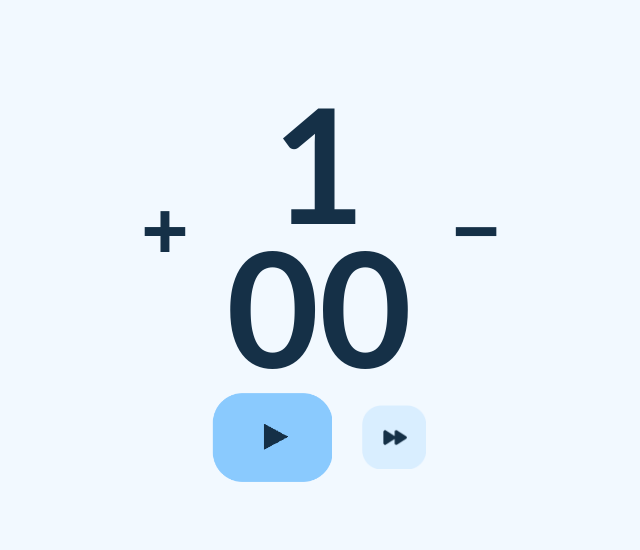
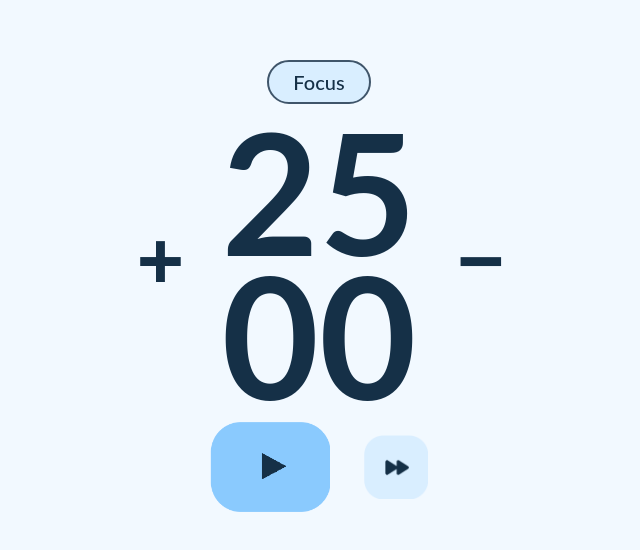
Before and after one commit to imedfan/pomodorin, a website: page index.html in a window 1280 px wide. Shown: the part 114-664 px from the top of the page, without its empty margins (321-961 px from the left). Drawn offline with Linux system fonts and the light colour scheme.

Commit message:
add steps

```diff
--- a/index.html
+++ b/index.html
@@ -7,6 +7,11 @@
     <link rel="stylesheet" href="styles.css"> <!-- Подключите ваш CSS файл здесь -->
 </head>
 <body>
+  <div class="no-select" id="steps_container">
+    <div class="no-select" id="steps">
+      <a onclick="changeSteps()" id = "changeSteps">Focus</a>
+    </div>
+  </div>
     <div class="no-select" id="clock_block">
       <a onclick='up()' id='up'>+</a>
       <div class="no-select" id="clock">
--- a/script.js
+++ b/script.js
@@ -1,5 +1,20 @@
 let timerStatus = false;
 let intervalId;
+let steps = {
+  FOCUS: 'Focus',
+  SHORTBREAK: 'Short Break',
+  LONGBREAK: 'Long Break',
+}
+
+let stepsPeriod = {
+  FOCUS: 1500,
+  SHORTBREAK: 300,
+  LONGBREAK: 900,
+}
+
+function getKeysByValue(obj, value) {
+  return Object.keys(obj).filter(key => obj[key] === value);
+}
 
 function formatNumber(number) {
   return (number < 10) ? `0${number}` : number;
@@ -7,10 +22,10 @@ function formatNumber(number) {
 
 function setTimer(timerValue) {
   const defaultValue = 1500;
-  let defaultMin = Math.floor(defaultValue/60);
+  let defaultMin = formatNumber(Math.floor(defaultValue/60));
   let defaultSec = formatNumber(defaultValue%60);
 
-  let valueMin = Math.floor(timerValue/60);
+  let valueMin = formatNumber(Math.floor(timerValue/60));
   let valueSec = formatNumber(timerValue%60);
 
   if (typeof timerValue != "undefined") {
@@ -22,6 +37,22 @@ function setTimer(timerValue) {
   }
 }
 
+function changeSteps(){
+  let defaultStep = steps.FOCUS;
+  let currentlyStep = document.getElementById('changeSteps').innerHTML;
+  if (currentlyStep === steps.FOCUS) {
+    document.getElementById('changeSteps').innerHTML = steps.SHORTBREAK;
+    setTimer(stepsPeriod.SHORTBREAK);
+  } else if (currentlyStep === steps.SHORTBREAK) {
+    document.getElementById('changeSteps').innerHTML = steps.LONGBREAK;
+    setTimer(stepsPeriod.LONGBREAK);
+  } else if (currentlyStep === steps.LONGBREAK) {
+    document.getElementById('changeSteps').innerHTML = steps.FOCUS;
+    setTimer(stepsPeriod.FOCUS);
+  }
+}
+
+//TODO: сделать через setTimer()
 function up() {
   let timerValue = document.getElementById("time").innerHTML;
   if (timerValue < 60) {
@@ -89,4 +120,4 @@ function start(timerStatus, intervalId) {
   console.log(intervalId);
 }
 
-setTimer(60);
+setTimer(1500);
--- a/styles.css
+++ b/styles.css
@@ -15,6 +15,34 @@ body {
   width: 100vw;
   grid-gap: 15px;
   align-content:center;
+}
+
+#steps_container {
+  display: flex;
+  align-items: center;
+  justify-content: space-evenly;
+}
+
+#steps {
+  font-family: "Lato", sans-serif;
+  /* width: 11vw; */
+  height: 5vh;
+  text-align: center;
+  display: inline-flex;
+  white-space: nowrap;
+  font-size: 2.5vh;
+  align-items: center;
+  justify-content: space-evenly;
+  color: #153047;
+  font-weight: 550;
+  background-color: #d9eeff;
+  border-style: solid;
+  border-color: #3f556a;
+  border-width: 2px;
+  border-radius: 3vh;
+  #changeSteps{
+    padding: 3vh;
+  }
 }
 
 #clock_block {
@@ -43,7 +71,7 @@ body {
 
 #clock {
   font-family: "Lato", sans-serif;
-  font-size: 20vh;
+  font-size: 21vh;
   text-align: center;
   display: grid;
   align-items: center;
```
